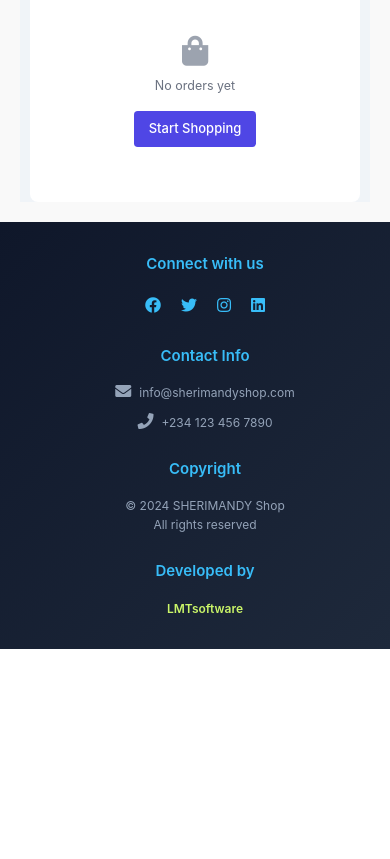
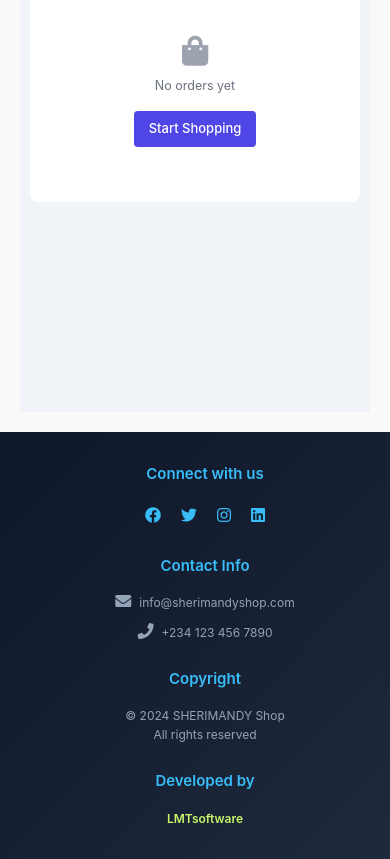
Before and after one commit to JimmyOlsen05/sherimandyshop, a Django app: page /accounts/dashboard/ in a window 390 px wide. Shown: the part 1127-1986 px from the top of the page. Before the commit the page ends 1776 px from the top, so only its background shows below. Run offline with Django 3.2, Linux system fonts and the light colour scheme; the visitor is signed in with stand-in values (Sample User, id 1); data that the repository does not hold is empty; some libraries are stand-ins or nearby versions.

Commit message:
Updated features and fixed bugs

```diff
--- a/templates/shop/accounts/dashboard/base_dashboard.html
+++ b/templates/shop/accounts/dashboard/base_dashboard.html
@@ -126,15 +126,38 @@
         font-size: 1.75rem !important;
         padding: 0.75rem !important;
     }
+
+    div[style*="min-height: calc(100vh - 160px)"] {
+        min-height: calc(100vh - 120px) !important;
+        padding-bottom: 120px !important;
+    }
+}
+
+@media (max-width: 768px) {
+    div[style*="min-height: calc(100vh - 160px)"] {
+        min-height: calc(100vh - 100px) !important;
+        padding-bottom: 150px !important;
+    }
+
+    .dashboard-grid {
+        margin-bottom: 2rem;
+    }
 }
 
 @media (max-width: 640px) {
     div[style*="min-height: calc(100vh - 160px)"] {
         padding-top: 80px !important;
+        padding-bottom: 180px !important;
+        min-height: calc(100vh - 80px) !important;
+    }
+
+    .dashboard-grid {
+        margin-bottom: 3rem;
     }
 
     .dashboard-content {
         padding: 1rem !important;
+        min-height: 500px;
     }
 
     .avatar-circle {
@@ -165,7 +188,14 @@ main {
 }
 
 footer {
+    min-height: 200px !important;
     margin-top: auto;
+}
+
+@media (max-width: 640px) {
+    footer {
+        min-height: 250px !important;
+    }
 }
 </style>
 {% endblock %}
```
Also changed, not shown: shop/models.py (+6 -1 lines), templates/shop/shop/product_details.html (+6 -6 lines).
